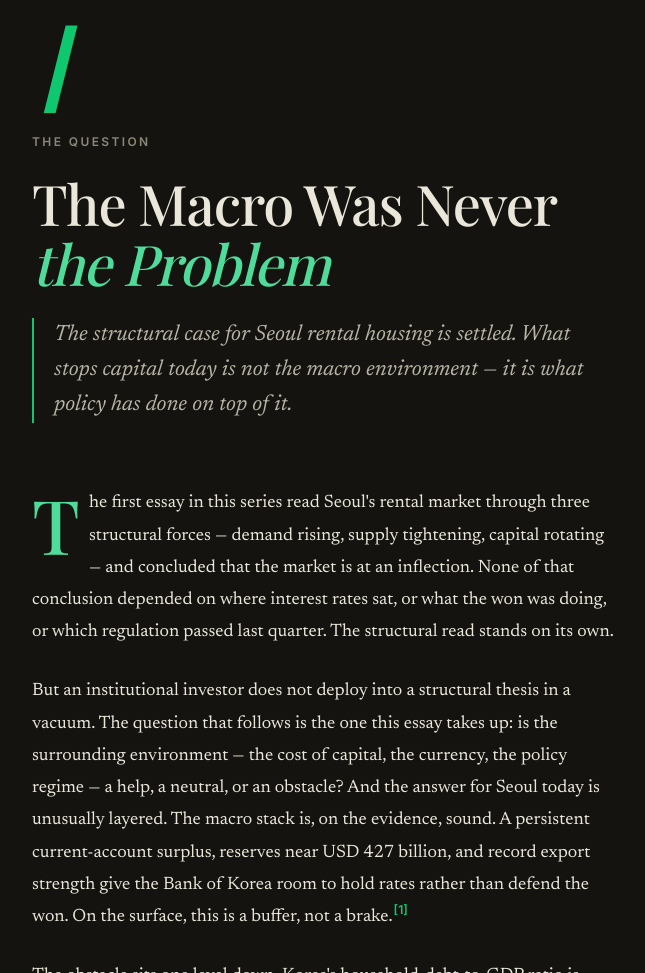
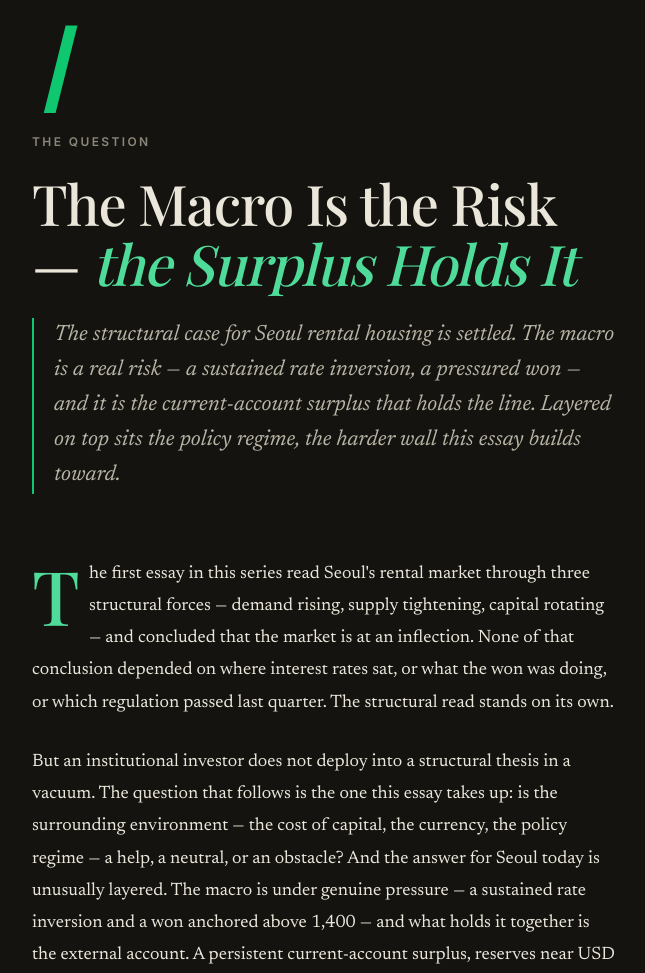
Before and after one commit to charmincho/article, a plain HTML site: page macro-policy/macro-policy.html in a window 1280 px wide. Shown: the part 1219-2192 px from the top of the page, without its empty margins (316-961 px from the left). Drawn offline with nearby package versions, Linux system fonts and the light colour scheme; a web font is replaced by a local one.

Commit message:
Add files via upload

```diff
--- a/macro-policy/macro-policy.html
+++ b/macro-policy/macro-policy.html
@@ -655,14 +655,14 @@
   <div class="chapter-opener reveal">
     <span class="chapter-num">Ⅰ</span>
     <div class="chapter-eyebrow">THE QUESTION</div>
-    <h2>The Macro Was Never <em>the Problem</em></h2>
-    <p class="chapter-lede">The structural case for Seoul rental housing is settled. What stops capital today is not the macro environment — it is what policy has done on top of it.</p>
+    <h2>The Macro Is the Risk — <em>the Surplus Holds It</em></h2>
+    <p class="chapter-lede">The structural case for Seoul rental housing is settled. The macro is a real risk — a sustained rate inversion, a pressured won — and it is the current-account surplus that holds the line. Layered on top sits the policy regime, the harder wall this essay builds toward.</p>
   </div>
 
   <div class="prose reveal">
     <p class="drop-cap">The first essay in this series read Seoul's rental market through three structural forces — demand rising, supply tightening, capital rotating — and concluded that the market is at an inflection. None of that conclusion depended on where interest rates sat, or what the won was doing, or which regulation passed last quarter. The structural read stands on its own.</p>
 
-    <p>But an institutional investor does not deploy into a structural thesis in a vacuum. The question that follows is the one this essay takes up: is the surrounding environment — the cost of capital, the currency, the policy regime — a help, a neutral, or an obstacle? And the answer for Seoul today is unusually layered. The macro stack is, on the evidence, sound. A persistent current-account surplus, reserves near USD 427 billion, and record export strength give the Bank of Korea room to hold rates rather than defend the won. On the surface, this is a buffer, not a brake.<a href="#note-1" class="cite">1</a></p>
+    <p>But an institutional investor does not deploy into a structural thesis in a vacuum. The question that follows is the one this essay takes up: is the surrounding environment — the cost of capital, the currency, the policy regime — a help, a neutral, or an obstacle? And the answer for Seoul today is unusually layered. The macro is under genuine pressure — a sustained rate inversion and a won anchored above 1,400 — and what holds it together is the external account. A persistent current-account surplus, reserves near USD 427 billion, and record export strength give the Bank of Korea room to hold rates rather than defend the won. The surplus is a buffer absorbing real strain — not evidence the strain is absent.<a href="#note-1" class="cite">1</a></p>
 
     <p>The obstacle sits one level down. Korea's household-debt-to-GDP ratio is among the highest in the OECD, and on a <em>jeonse</em>-inclusive basis is the highest in the world.<a href="#note-2" class="cite">2</a> That single number leaves the policymaker no room to ease — and it has driven a multi-year crackdown on multi-home ownership. The crackdown was built for speculators. But its instruments — stripped tax exemptions, near-zero loan-to-value on additional homes — do not distinguish between a speculator with three apartments and a corporate operator running a thousand-unit rental platform. The policy meant for one has landed on the other.</p>
 
```
